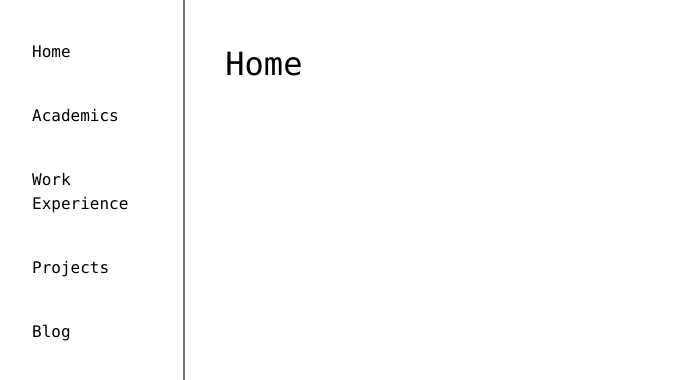
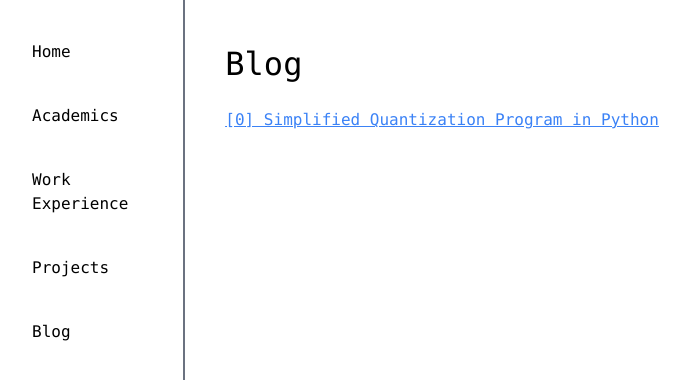
Before and after one commit to shreybirmiwal/shreybirmiwal, a React (Create React App) app: page /blog in a window 1280 px wide. Shown: the top 380 px of the page, without its empty margins (28-718 px from the left). Built offline with nearby package versions, Linux system fonts and the light colour scheme.

Commit message:
browser router

```diff
--- a/package.json
+++ b/package.json
@@ -8,6 +8,7 @@
     "@testing-library/user-event": "^13.5.0",
     "react": "^18.2.0",
     "react-dom": "^18.2.0",
+    "react-router-dom": "^6.22.3",
     "react-scripts": "5.0.1",
     "react-syntax-highlighter": "^15.5.0",
     "web-vitals": "^2.1.4"
--- a/src/App.js
+++ b/src/App.js
@@ -1,96 +1,104 @@
-import React, { useState } from 'react';
-
+import React from 'react';
+import { BrowserRouter as Router, Routes, Route, Link } from 'react-router-dom';
 import Blog0 from './Blogs/Blog0';
 
+function Home() {
+  return (
+    <div className="flex flex-grow font-mono min-h-screen">
+      <SideBar />
+      <div className="w-5/6 p-10">
+        <h1 className='h1 mb-5'>Home</h1>
+      </div>
+    </div>
+  );
+}
+
+function Academics() {
+  return (
+    <div className="flex flex-grow font-mono min-h-screen">
+      <SideBar />
+      <div className="w-5/6 p-10">
+        <h1 className='h1 mb-5'>Academics</h1>
+      </div>
+    </div>
+  );
+}
+
+function WorkExperience() {
+  return (
+    <div className="flex flex-grow font-mono min-h-screen">
+      <SideBar />
+      <div className="w-5/6 p-10">
+        <h1 className='h1 mb-5'>Work Experience</h1>
+      </div>
+    </div>
+  );
+}
+
+function Projects() {
+  return (
+    <div className="flex flex-grow font-mono min-h-screen">
+      <SideBar />
+      <div className="w-5/6 p-10">
+        <h1 className='h1 mb-5'>Projects</h1>
+      </div>
+    </div>
+  );
+}
+
+function Blog() {
+  return (
+    <div className="flex flex-grow font-mono min-h-screen">
+      <SideBar />
+      <div className="w-5/6 p-10">
+        <h1 className='h1 mb-5'>Blog</h1>
+        <div className="text-blue-500 underline cursor-pointer flex flex-col space-y-2">
+          <Link to="/blog/0">[0] Simplified Quantization Program in Python</Link>
+        </div>
+      </div>
+    </div>
+  );
+}
+
+function BlogPost({ postnum }) {
+  return (
+    <div className="flex flex-grow font-mono min-h-screen">
+
+      <SideBar />
+      <div className="w-5/6 p-10">
+        {postnum == 0 && <Blog0 />}
+      </div>
+    </div>
+  );
+}
+
+function SideBar() {
+  return (
+    <div className="w-1/6 border-r-2 border-r-gray-500 pt-5">
+      <div className="flex flex-col justify-start h-full">
+        <Link to="/" className="p-5 ml-10">Home</Link>
+        <Link to="/academics" className="p-5 ml-10">Academics</Link>
+        <Link to="/workExperience" className="p-5 ml-10">Work Experience</Link>
+        <Link to="/projects" className="p-5 ml-10">Projects</Link>
+        <Link to="/blog" className="p-5 ml-10">Blog</Link>
+      </div>
+    </div>
+  )
+}
 
 function App() {
-  const [activeTab, setActiveTab] = useState('home');
-
-  const handleTabClick = (tab) => {
-    setActiveTab(tab);
-  };
-
-  const renderTabContent = () => {
-    switch (activeTab) {
-      case 'home':
-        return (
-          <div>
-            <h1 className='h1'>
-              Home
-            </h1>
-
-          </div>
-        )
-      case 'academics':
-        return (
-          <div>
-            <h1 className='h1'>
-              Academics
-            </h1>
-
-          </div>
-        )
-      case 'workExperience':
-        return (
-          <div>
-            <h1 className='h1'>
-              Work Experience
-            </h1>
-
-          </div>
-        )
-      case 'projects':
-        return (
-          <div>
-            <h1 className='h1'>
-              Projects
-            </h1>
-
-          </div>
-        )
-      case 'mlBlog':
-        return (
-          <div>
-            <h1 className='h1 mb-5'>
-              Blog
-            </h1>
-
-            <div className="text-blue-500 underline cursor-pointer flex flex-col space-y-2">
-              <a onClick={() => handleTabClick('blog-0')}> [0] Simplified Quantization Program in Python </a>
-            </div>
-
-          </div>
-        )
-
-      case 'blog-0':
-        return (
-          <Blog0 />
-        )
-
-      default:
-        return null;
-    }
-  };
-
   return (
-    <div className="flex flex-grow font-mono min-h-screen">
-      <div className="w-1/6 border-r-2 border-r-gray-500 pt-5">
-        <div className="flex flex-col justify-start h-full"> {/* Change justify-center to justify-start */}
-          <h1 className="p-5 ml-10" onClick={() => handleTabClick('home')}>Home</h1>
-          <h1 className="p-5 ml-10" onClick={() => handleTabClick('academics')}>Academics</h1>
-          <h1 className="p-5 ml-10" onClick={() => handleTabClick('workExperience')}>Work Experience</h1>
-          <h1 className="p-5 ml-10" onClick={() => handleTabClick('projects')}>Projects</h1>
-          <h1 className="p-5 ml-10" onClick={() => handleTabClick('mlBlog')}>Blog</h1>
-        </div>
-      </div>
-
-      <div className="w-5/6 p-10">
-        {renderTabContent()}
-      </div>
-    </div>
-
+    <Router>
+      <Routes>
+        <Route path="/" element={<Home />} />
+        <Route path="/academics" element={<Academics />} />
+        <Route path="/workExperience" element={<WorkExperience />} />
+        <Route path="/projects" element={<Projects />} />
+        <Route path="/blog" element={<Blog />} />
+        <Route path="/blog/0" element={<BlogPost postnum={0} />} />
+      </Routes>
+    </Router>
   );
-
 }
 
 export default App;
```
Also changed, not shown: 1 other file (tests, documents, lock files or other folders).
